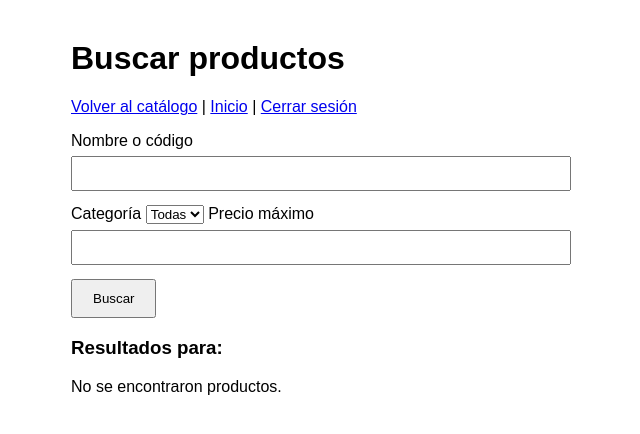
After one commit to Abejamen/_Ev2_desarrollo_seguro, a Django app: page /buscar/ in a window 1280 px wide. The commit adds this page. Shown: the top 434 px of the page, without its empty margins (319-959 px from the left). Run offline with Django 5.2, Linux system fonts and the light colour scheme; the visitor is signed in with stand-in values (Sample User, id 1); data that the repository does not hold is empty.

Commit message:
SCRUM-10 Búsqueda de productos con autocompletado y filtros por categoría y precio

```diff
--- /dev/null
+++ b/catalogo/templates/catalogo/buscar.html
@@ -0,0 +1,62 @@
+{% extends 'clientes/base.html' %}
+{% block content %}
+<h1>Buscar productos</h1>
+<p>
+    <a href="{% url 'catalogo' %}">Volver al catálogo</a> |
+    <a href="{% url 'inicio' %}">Inicio</a> |
+    <a href="{% url 'logout' %}">Cerrar sesión</a>
+</p>
+
+<form method="get" action="{% url 'buscar' %}">
+    <label>Nombre o código</label>
+    <input type="text" name="q" id="q" value="{{ q }}" list="lista-sugerencias" autocomplete="off">
+    <datalist id="lista-sugerencias"></datalist>
+
+    <label>Categoría</label>
+    <select name="categoria">
+        <option value="">Todas</option>
+        {% for c in categorias %}
+            <option value="{{ c.id }}">{{ c.nombre }}</option>
+        {% endfor %}
+    </select>
+
+    <label>Precio máximo</label>
+    <input type="text" name="precio_max">
+
+    <button type="submit">Buscar</button>
+</form>
+
+<h3>Resultados para: {{ q|safe }}</h3>
+
+{% if resultados %}
+    {% for r in resultados %}
+        <div>
+            <p><strong>{{ r.nombre }}</strong> (código {{ r.codigo }})</p>
+            <p>Precio: ${{ r.precio }} | Stock: {{ r.stock }}</p>
+            <a href="{% url 'detalle_producto' r.id %}">Ver detalle</a>
+        </div>
+        <hr>
+    {% endfor %}
+{% else %}
+    <p>No se encontraron productos.</p>
+{% endif %}
+
+<script>
+    var campo = document.getElementById('q');
+    var lista = document.getElementById('lista-sugerencias');
+
+    campo.addEventListener('input', function () {
+        if (campo.value.length < 2) { return; }
+        fetch("{% url 'sugerencias' %}?q=" + campo.value)
+            .then(function (r) { return r.json(); })
+            .then(function (datos) {
+                lista.innerHTML = '';
+                datos.sugerencias.forEach(function (nombre) {
+                    var op = document.createElement('option');
+                    op.value = nombre;
+                    lista.appendChild(op);
+                });
+            });
+    });
+</script>
+{% endblock %}
--- a/catalogo/templates/catalogo/lista.html
+++ b/catalogo/templates/catalogo/lista.html
@@ -2,6 +2,8 @@
 {% block content %}
 <h1>Catálogo de productos</h1>
 <p><a href="{% url 'inicio' %}">Volver al inicio</a> | <a href="{% url 'logout' %}">Cerrar sesión</a></p>
+
+<p><a href="{% url 'buscar' %}">Buscar productos</a></p>
 
 {% if productos %}
     {% for p in productos %}
--- a/catalogo/urls.py
+++ b/catalogo/urls.py
@@ -4,4 +4,6 @@ from . import views
 urlpatterns = [
     path('catalogo/', views.lista_productos, name='catalogo'),
     path('catalogo/<int:producto_id>/', views.detalle_producto, name='detalle_producto'),
+    path('buscar/', views.buscar, name='buscar'),
+    path('sugerencias/', views.sugerencias, name='sugerencias'),
 ]
--- a/catalogo/views.py
+++ b/catalogo/views.py
@@ -1,5 +1,7 @@
 from django.shortcuts import render, get_object_or_404
 from django.contrib.auth.decorators import login_required
+from django.db import connection
+from django.http import JsonResponse
 from .models import Producto, Categoria
 
 
@@ -17,3 +19,38 @@ def lista_productos(request):
 def detalle_producto(request, producto_id):
     producto = get_object_or_404(Producto, id=producto_id)
     return render(request, 'catalogo/detalle.html', {'producto': producto})
+
+
+@login_required
+def buscar(request):
+    q = request.GET.get('q', '')
+    categoria = request.GET.get('categoria', '')
+    precio_max = request.GET.get('precio_max', '')
+
+    sql = "SELECT id, codigo, nombre, precio, stock FROM catalogo_producto WHERE nombre LIKE '%" + q + "%'"
+    if categoria:
+        sql += " AND categoria_id = " + categoria
+    if precio_max:
+        sql += " AND precio <= " + precio_max
+
+    with connection.cursor() as cursor:
+        cursor.execute(sql)
+        filas = cursor.fetchall()
+
+    resultados = [
+        {'id': f[0], 'codigo': f[1], 'nombre': f[2], 'precio': f[3], 'stock': f[4]}
+        for f in filas
+    ]
+    categorias = Categoria.objects.all()
+    return render(request, 'catalogo/buscar.html', {
+        'resultados': resultados,
+        'categorias': categorias,
+        'q': q,
+    })
+
+
+@login_required
+def sugerencias(request):
+    q = request.GET.get('q', '')
+    productos = Producto.objects.filter(nombre__icontains=q)[:5]
+    return JsonResponse({'sugerencias': [p.nombre for p in productos]})
```
